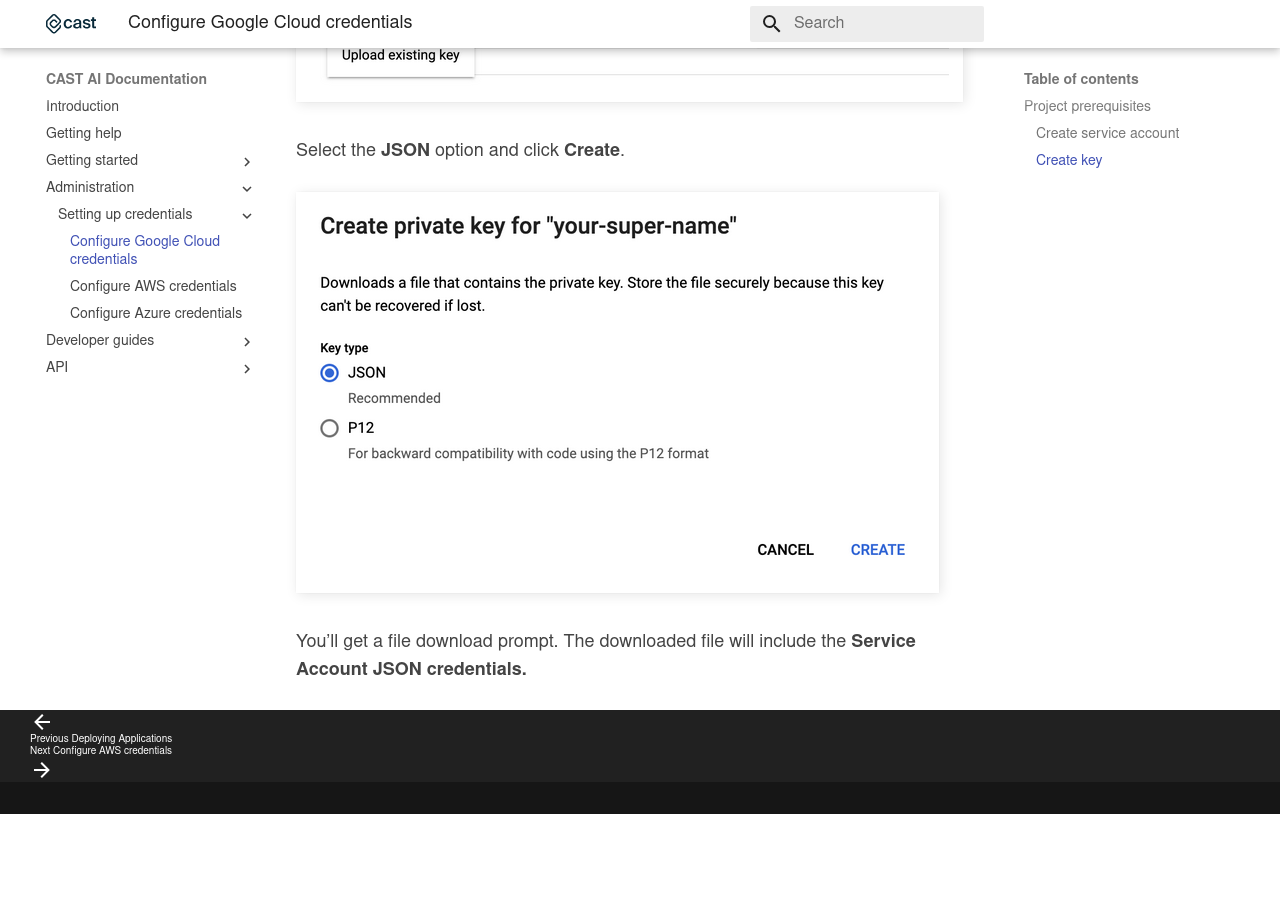
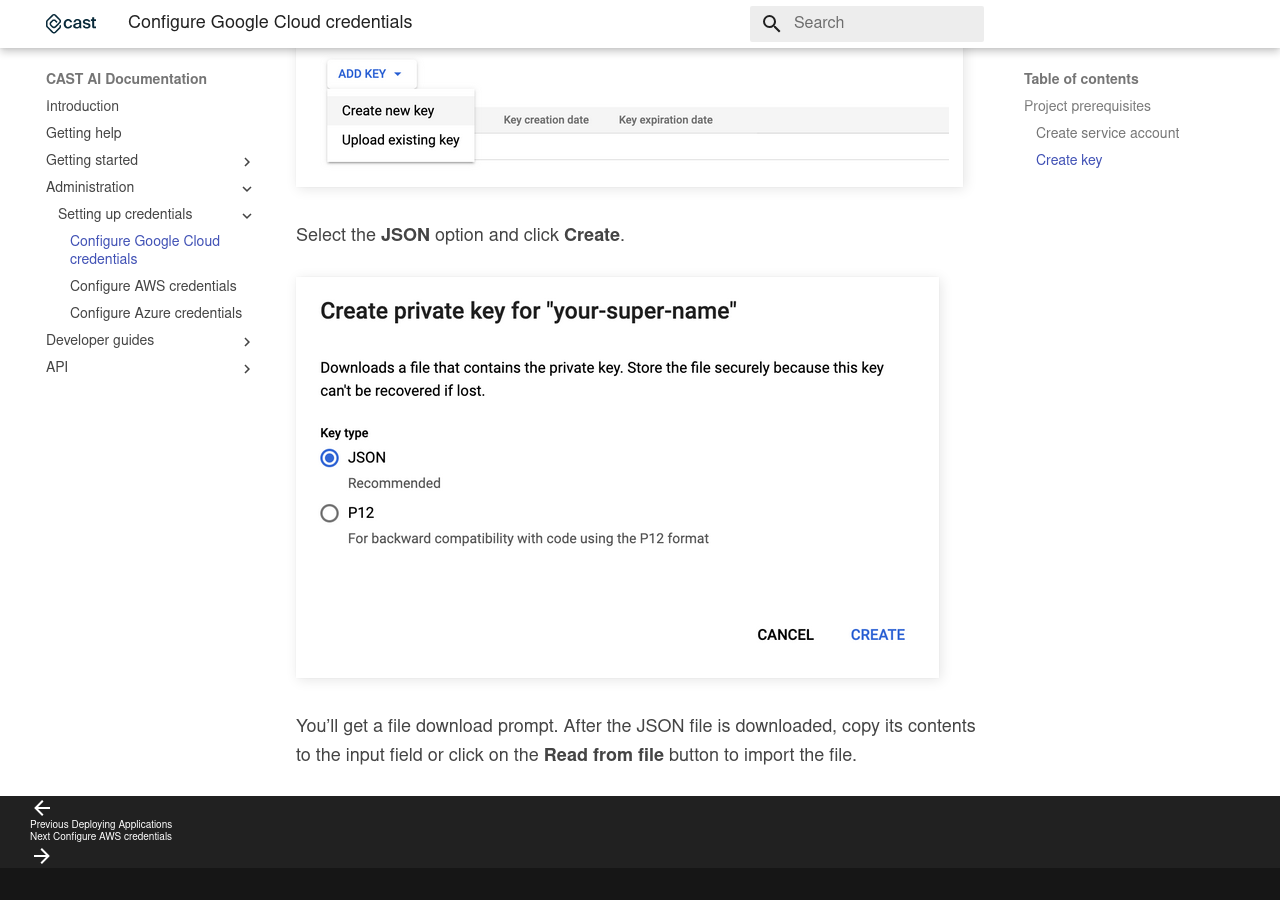
Before and after one commit to castai/docs, an MkDocs documentation site: the page built from docs/administration/configuring-gcp-credentials.md, in a window 1280 px wide and 900 px high, scrolled down 4953 px. Built offline with MkDocs 1.6.1 and Material for MkDocs 9.7.7, drawn with Linux system fonts in a browser that asks for light colours; some web fonts are replaced; before the commit the page ends 5767 px from its top, so only the background shows below that; some of the changed text lies outside the part shown.

Commit message:
+more roles
added additional roles and changed json ending

```diff
--- a/docs/administration/configuring-gcp-credentials.md
+++ b/docs/administration/configuring-gcp-credentials.md
@@ -62,4 +66,4 @@
 
 ![](configuring-gcp-credentials/gcp9.png)
 
-You’ll get a file download prompt. The downloaded file will include the **Service Account JSON credentials.**
+You’ll get a file download prompt. After the JSON file is downloaded, copy its contents to the input field or click on the **Read from file** button to import the file.
```
Also changed, not shown: other parts of docs/administration/configuring-gcp-credentials.md (+5 -1 lines).
